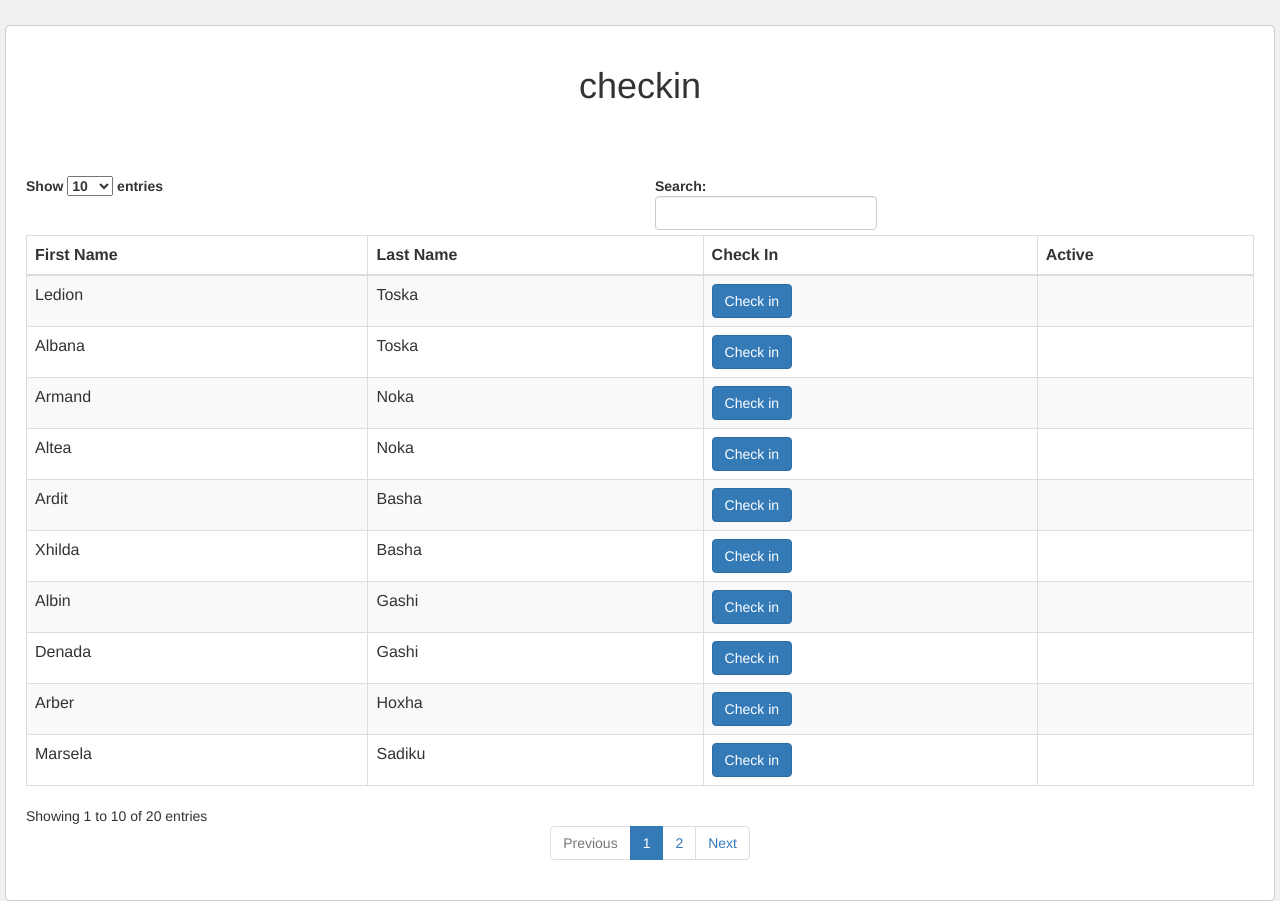
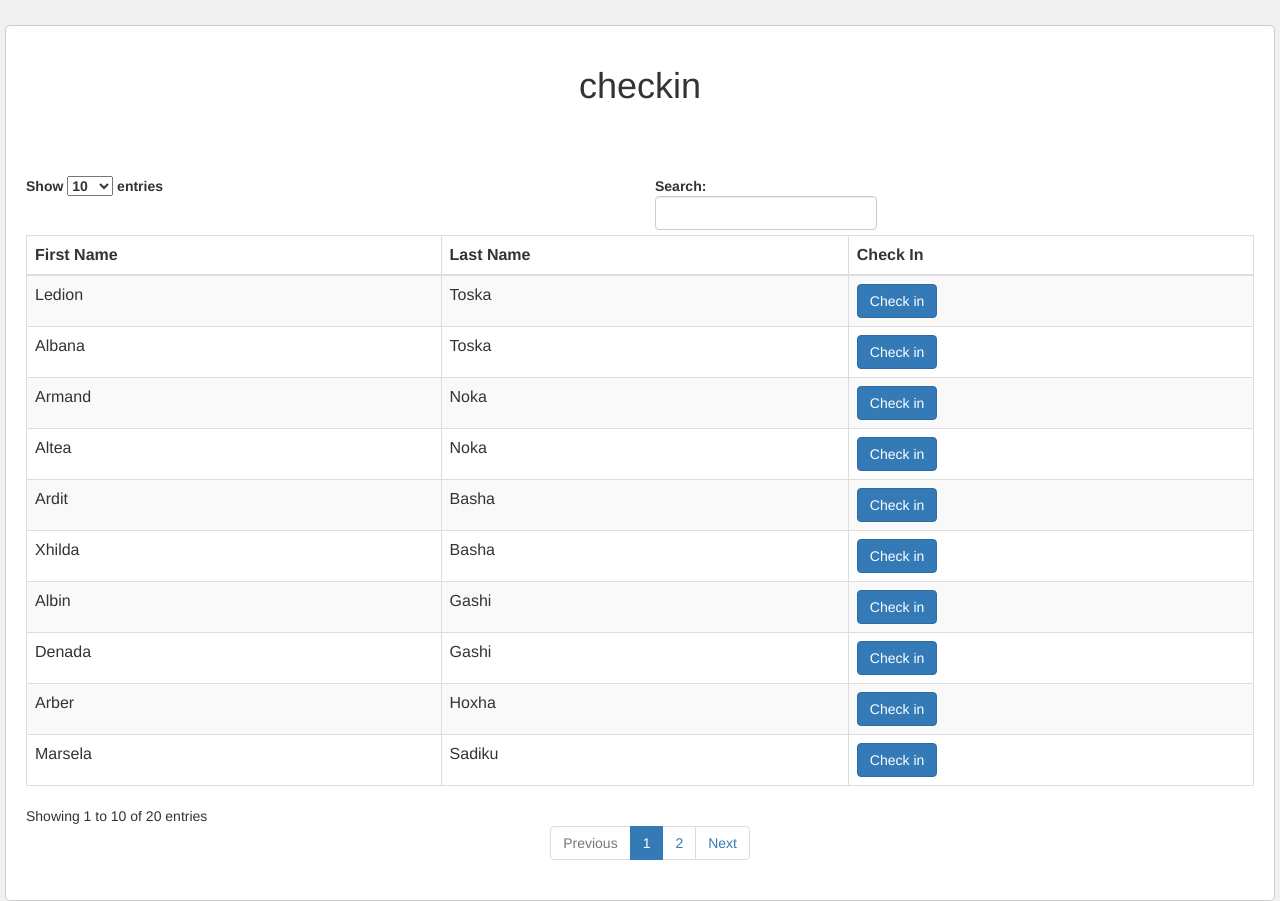
Before and after one commit to turi667/checkin, a PHP site: page / in a window 1280 px wide. Run offline with PHP 8.4, Linux system fonts and the light colour scheme; data comes from the database, SQL or seed files in the repository; some libraries are stand-ins or nearby versions.

Commit message:
Update index.php

```diff
--- a/Check in App/index.php
+++ b/Check in App/index.php
@@ -41,7 +41,7 @@
        <th>First Name</th>
        <th>Last Name</th>
        <th>Check In</th>
-       <th>Active</th>
+
       </tr>
      </thead>
     </table>
```
